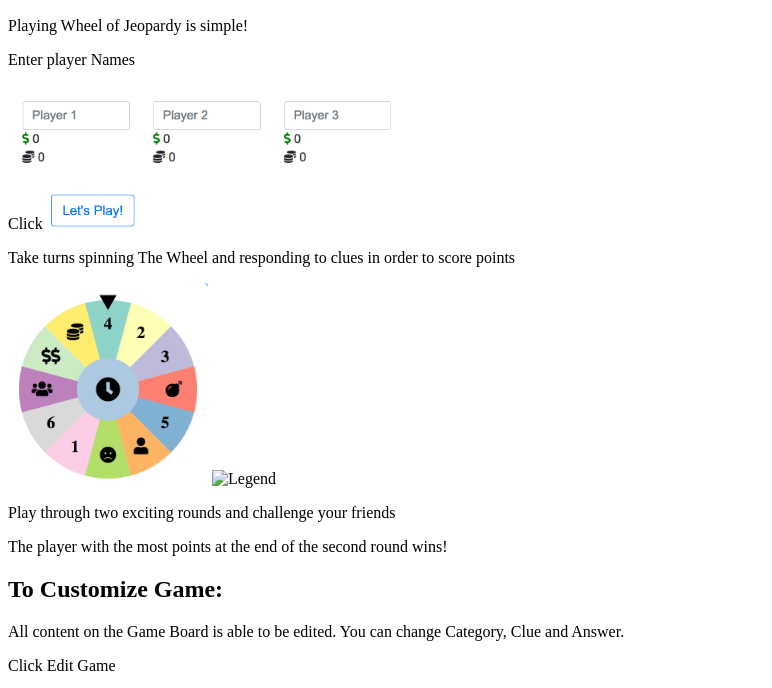
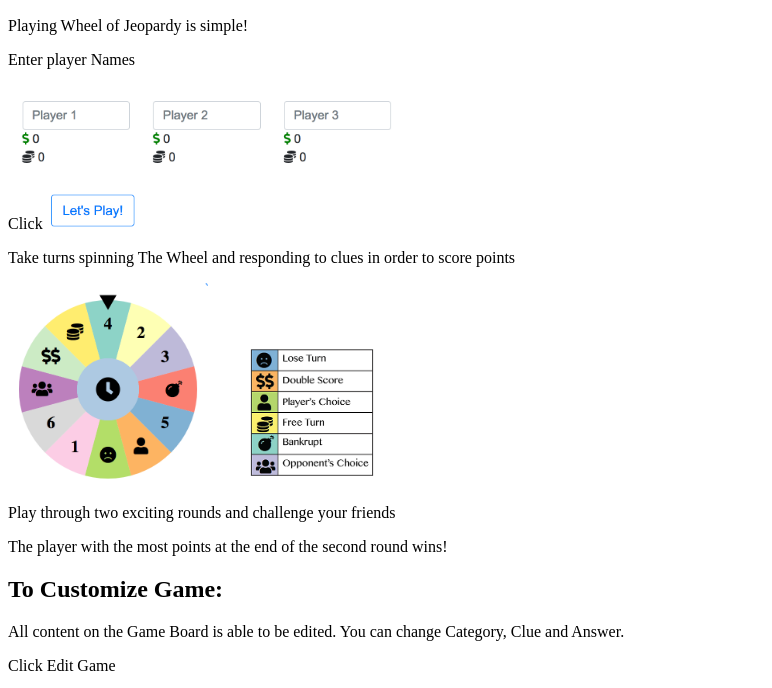
Before and after one commit to TeamVelocity/teamvelocity.github.io, a website: page help.html in a window 1280 px wide. Shown: the part 110-798 px from the top of the page, without its empty margins (0-772 px from the left). Drawn offline with Linux system fonts and the light colour scheme.

Commit message:
Update help.html

```diff
--- a/help.html
+++ b/help.html
@@ -15,7 +15,7 @@
 <img src=assets/PlayerNames.png alt="Player Name" width="400px">
 <p> Click <img src=assets/LetsPlay.png alt="Lets Play" width="90px"> </p>
 <p> Take turns spinning The Wheel and responding to clues in order to score points</p>
-<img src=assets/Wheel.png alt="Wheel" width="200px"> <img src=assets/TableSpecialSector.png alt="Legend" width="200px">
+<img src=assets/Wheel.png alt="Wheel" width="200px"> <img src=assets/TableSpecialSector2.png alt="Legend" width="200px">
 <p> Play through two exciting rounds and challenge your friends </p>
 <p> The player with the most points at the end of the second round wins! <p>
 <h2> To Customize Game: </h2>
```
